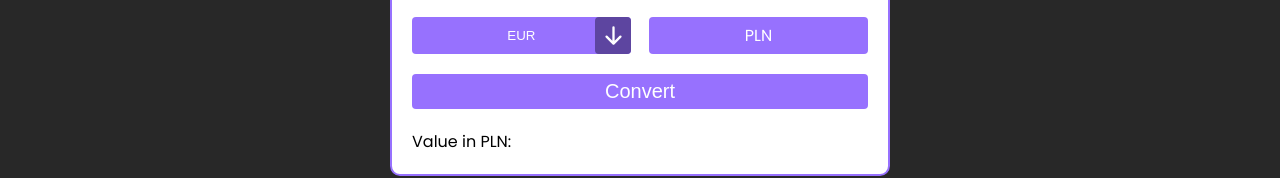
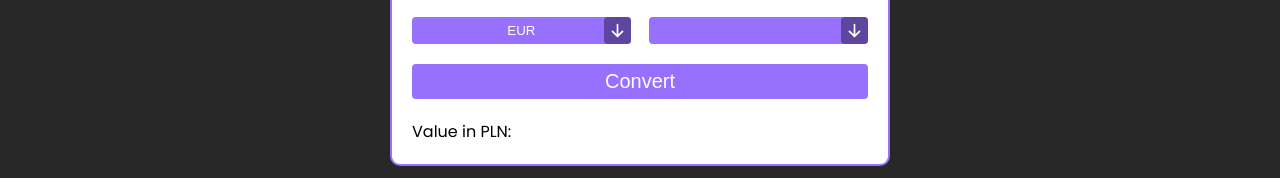
Before and after one commit to wojtekpirog/Currency_Converter_Webpage_JS_Responsive, a plain HTML site: page index.html in a window 1280 px wide. Shown: the part 626-804 px from the top of the page. Drawn offline with Linux system fonts and the light colour scheme.

Commit message:
Create second select

```diff
--- a/index.html
+++ b/index.html
@@ -49,17 +49,23 @@
 
                 <select id="from-currency" required>
                   <option value="EUR">EUR</option>
+                </select>
+                  <!-- <option value="EUR">EUR</option>
                   <option value="USD">USD</option>
-                  <option value="CHF">CHF</option>
-                </select>
+                  <option value="CHF">CHF</option> -->
 
                 <div class="select-icon flex">
                   <img src="./assets/images/arrow-down-short.svg" alt="currency select icon">
                 </div>
-
               </div>
               <!-- <select id="target-currency"></select> -->
-              <div id="target-currency">PLN</div>
+              <!-- <div id="target-currency">PLN</div> -->
+              <div class="select-container">
+                <select id="to-currency" required></select>
+                <div class="select-icon flex">
+                  <img src="./assets/images/arrow-down-short.svg" alt="currency select icon">
+                </div>
+              </div>
             </div>
             <button type="button" id="convert-btn" onclick="defineSelect()"><span>Convert<img src="./assets/images/arrow-right-short.svg" alt="arrow right short"></span></button>
             <p id="result">Value in PLN:</p>
--- a/main.css
+++ b/main.css
@@ -168,7 +168,7 @@ input#amount {
 }
 
 select#from-currency,
-div#target-currency,
+select#to-currency,
 button#convert-btn {
   padding: 6px;
   background-color: var(--violet);
@@ -181,14 +181,14 @@ button#convert-btn {
   position: relative;
 }
 
-.select-container>select {
+.select-container > select {
   width: 100%;
   height: 100%;
   appearance: none;
 }
 
 .select-icon {
-  width: 36px;
+  width: 27px;
   height: 100%;
   position: absolute;
   top: 0;
```
